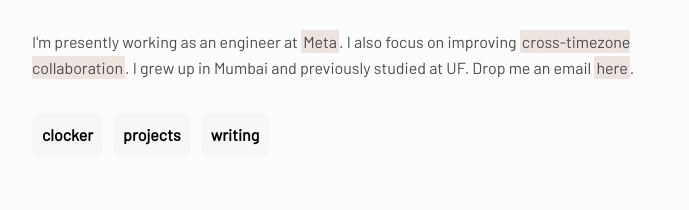
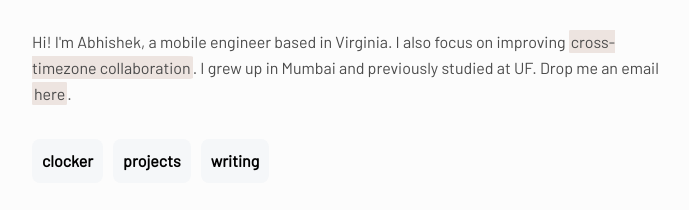
Before and after one commit to n0shake/blog, a Gatsby site: page / in a window 1280 px wide. Shown: the part 220-430 px from the top of the page, without its empty margins (292-981 px from the left). Built offline with nearby package versions, Linux system fonts and the light colour scheme; Gatsby itself is replaced by a stand-in of ours.

Commit message:
Update bio!

```diff
--- a/src/components/bio.js
+++ b/src/components/bio.js
@@ -52,7 +52,7 @@ const Bio = () => {
       <div className="actual-bio">
        <br/>
         <p>
-          I'm presently working as an engineer at <a href={`https://www.meta.com`}>Meta</a>.
+          Hi! I'm Abhishek, a mobile engineer based in Virginia.
           I also focus on improving <a href={`https://apps.apple.com/us/app/clocker/id1056643111?mt=12/`}>cross-timezone collaboration</a>.
           I grew up in Mumbai and previously studied at UF.
           Drop me an email <ObfuscatedEmail subject="Hello from abhishekbanthia.com">here</ObfuscatedEmail>.
```
